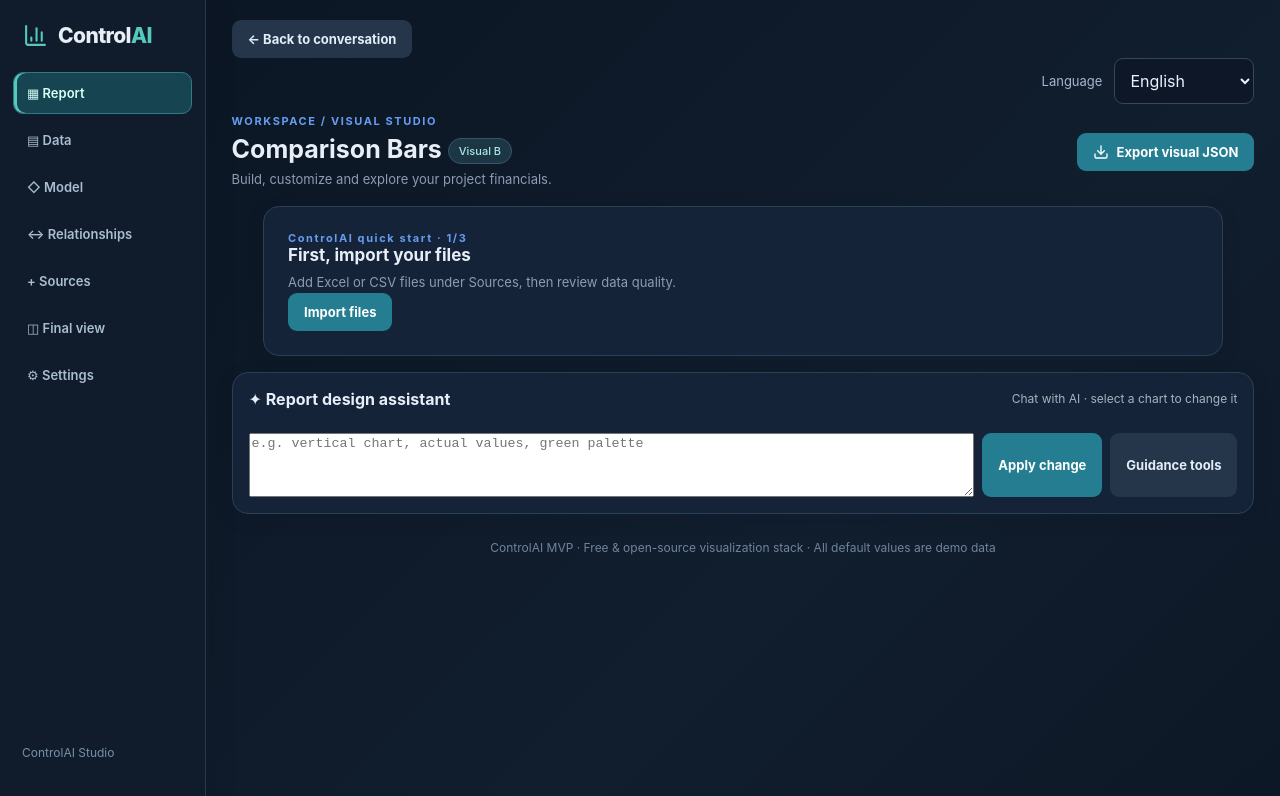
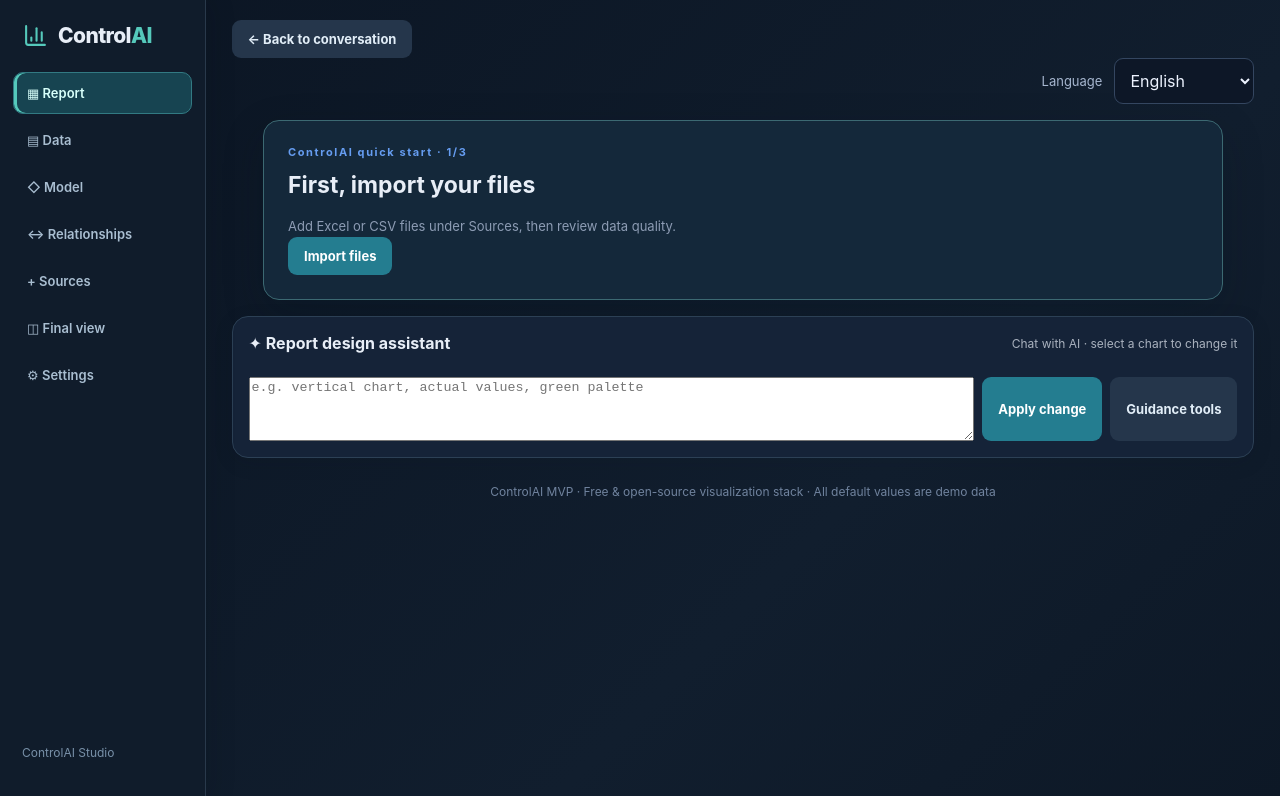
Before and after one commit to arvinazizian/ControlAI, a React (Vite) app: page / in a window 1280 px wide. Shown: the top 796 px of the page. Built offline with nearby package versions, Linux system fonts and the light colour scheme.

Commit message:
Style focused three-step onboarding and data quality review

```diff
--- a/src/styles.css
+++ b/src/styles.css
@@ -93,3 +93,10 @@ html[dir="rtl"] .side-workspace-tabs .workspace-tab.active{box-shadow:inset -3px
 .assistant-mode-tabs button.active{background:#247d90}
 @media(max-width:900px){.sidebar{width:176px}main{width:calc(100% - 176px);padding:18px}.brand{font-size:18px}.side-workspace-tabs .workspace-tab{padding:11px 9px;font-size:12px}}
 @media(max-width:700px){.app{display:block}.sidebar{position:sticky;top:0;z-index:20;width:100%;height:auto;display:block;padding:10px 12px;overflow:visible}.brand{margin:0 0 8px;font-size:17px}.sidebar .sidebottom{display:none}.workspace-tabs.side-workspace-tabs{flex-direction:row;overflow-x:auto;flex-wrap:nowrap;gap:5px;padding:2px 0 6px}.side-workspace-tabs .workspace-tab{width:auto;flex:0 0 auto;white-space:nowrap;padding:9px 12px;font-size:12px}.side-workspace-tabs .workspace-tab.active{box-shadow:inset 0 -3px #55c9bb}main{width:100%;padding:14px}.panel{padding:14px}main>header h1{font-size:22px}}
+
+/* Keep onboarding focused on one task at a time */
+main.setup-active>header,main.setup-active>.conversation-brief{display:none}
+main.setup-active .workspace-stage>.stage-heading{display:none}
+main.setup-active .workspace-stage>.panel,main.setup-active .workspace-stage>.assistant-dock{display:none}
+.setup-flow{border:1px solid #3c6972;background:#14283a;box-shadow:0 14px 40px #07111d35}
+.setup-flow h2{margin:12px 0 16px;font-size:23px}.setup-flow p{line-height:1.7}.setup-flow select{max-width:560px;display:block;margin:12px 0 18px}.setup-flow th,.setup-flow td{padding:10px 12px;text-align:start;border-bottom:1px solid #31465b}
```
